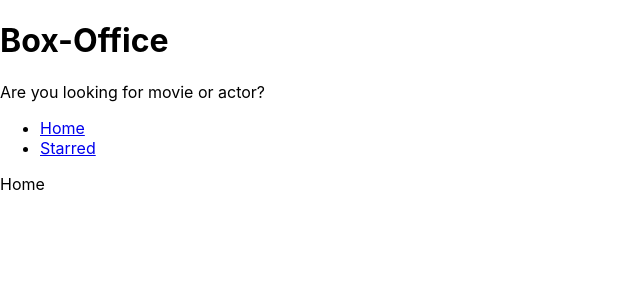
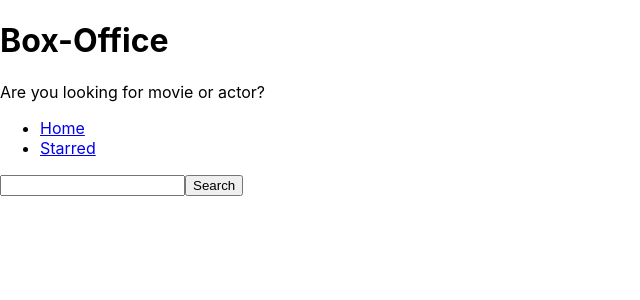
Before and after one commit to ShrutiArsidha08/box-office-app, a React (Create React App) app: page / in a window 1280 px wide. Shown: the top 300 px of the page, without its empty margins (0-640 px from the left). Built offline with nearby package versions, Linux system fonts and the light colour scheme.

Commit message:
added text box for searching,search for movies  on button click

```diff
--- a/src/pages/Home.jsx
+++ b/src/pages/Home.jsx
@@ -1,9 +1,31 @@
-import {Link} from 'react-router-dom'
 
+import {useState}from 'react';
 
 const Home=()=>{
- return <div>
-Home
- </div>;
+    const [searchStr,setSearchStr]=useState("");
+
+    console.log(searchStr);
+
+    const  onSearchInputChange=(ev)=>{
+        setSearchStr(ev.target.value);
+};
+
+const onSearch= async(ev)=>{
+ ev.preventDefault();
+
+const response= await fetch(`https://api.tvmaze.com/search/shows?q=${searchStr}`)
+const body= await response.json();
+console.log(body);
+console.log(body);
+//  https://api.tvmaze.com/search/shows?q=girls
+};
+ return(
+<div>
+<form onSubmit={onSearch}>
+<input type="text" value={searchStr}onChange={onSearchInputChange}/>
+<button type="submit">Search</button>
+</form>
+</div>
+);
 };
 export default Home;
```
